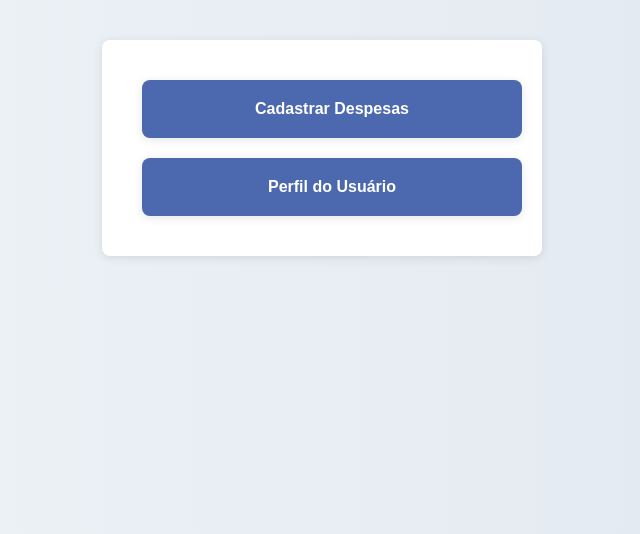
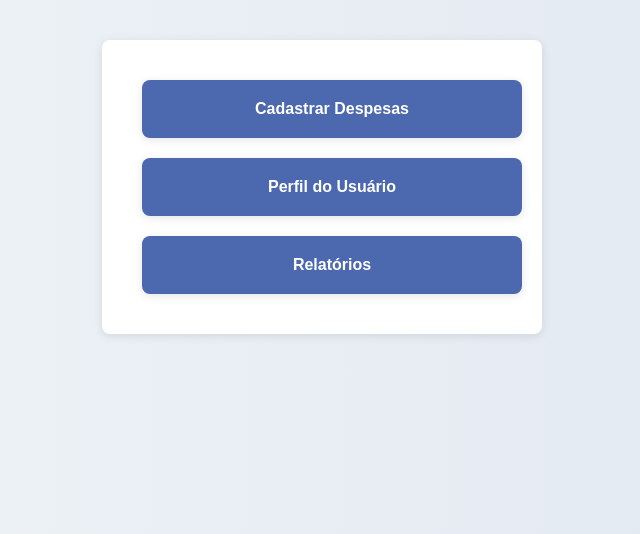
Before and after one commit to Wr3tchedTorch/gerenciamento-de-despesas, a PHP site: page /view/menu.php in a window 1280 px wide. Shown: the part 77-611 px from the top of the page, without its empty margins (318-958 px from the left). Run offline with PHP 8.4, Linux system fonts and the light colour scheme.

Commit message:
update menu.php, add relatorios.php path

```diff
--- a/view/menu.php
+++ b/view/menu.php
@@ -14,6 +14,7 @@
         <section class="menu-options">
             <a href="cadastrar-despesas.php" class="menu-button">Cadastrar Despesas</a>
             <a href="perfil.php" class="menu-button">Perfil do Usuário</a>
+            <a href="relatorios.php" class="menu-button">Relatórios</a>
         </section>
     </main>
 
```
